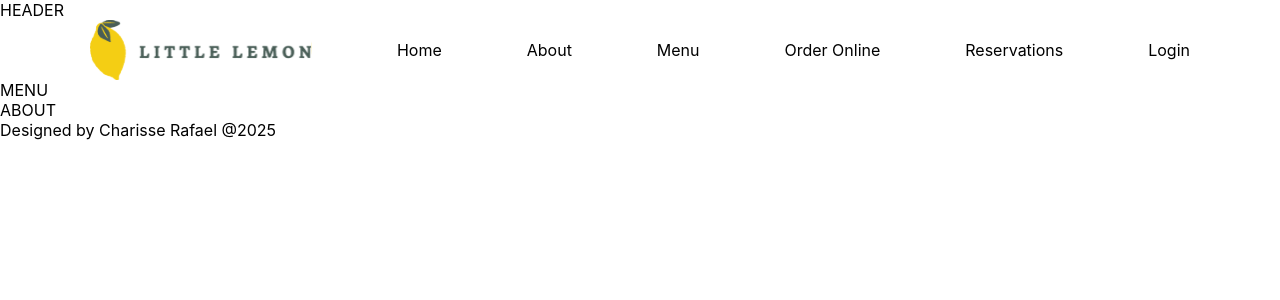
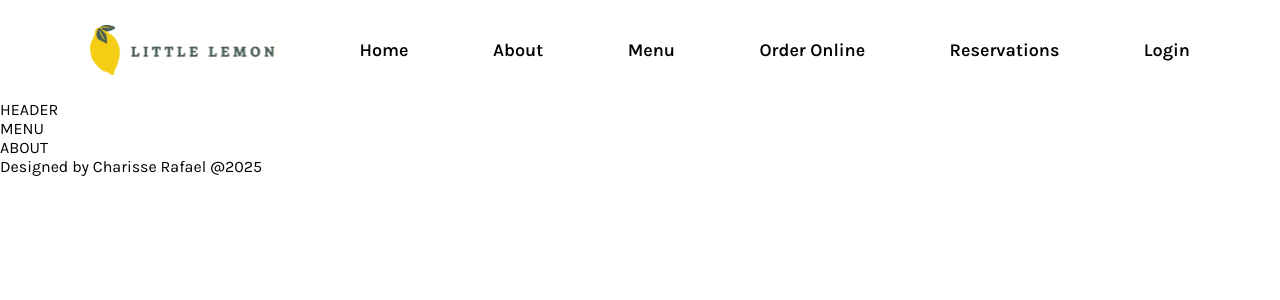
Before and after one commit to CharisseCodes/little-lemon, a React (Create React App) app: page / in a window 1280 px wide. Shown: the top 300 px of the page. Built offline with nearby package versions, Linux system fonts and the light colour scheme.

Commit message:
Added meta tags

```diff
--- a/public/index.html
+++ b/public/index.html
@@ -7,8 +7,12 @@
     <meta name="theme-color" content="#000000" />
     <meta
       name="description"
-      content="Web site created using create-react-app"
+      content="Website of Little Lemon Restaurant that provides business information, menu and enables reservation online"
     />
+    <meta name="og:title" content="Little Lemon Restaurant"/>
+    <meta name="og:description" content="Reserve your table in this family-run, mediterranean resturant!"/>
+    <meta name="og:image" content="logo.svg"/>
+
     <link rel="apple-touch-icon" href="%PUBLIC_URL%/logo192.png" />
     <!--
       manifest.json provides metadata used when your web app is installed on a
--- a/src/App.css
+++ b/src/App.css
@@ -6,22 +6,13 @@
   box-sizing: border-box;
 }
 
-App {
-  font-size: 16px;
+body {
   font-family: 'Karla', sans-serif;
 }
 
-
-h1 {
-  font-size: 2rem;
-}
-
-p {
-  font-size: 1rem;
-}
-
 a {
-  font-weight: 400;
+  font-size: 18px;
+  font-weight: 600;
 }
 
 .container {
@@ -34,6 +25,7 @@ a {
   display: flex;
   justify-content: space-between;
   align-items: center;
+  height: 100px;
 }
 
 .navbar li {
@@ -46,5 +38,5 @@ a {
 }
 
 .navbar img {
-  height: 60px;
+  height: 50px;
 }
--- a/src/App.js
+++ b/src/App.js
@@ -7,8 +7,8 @@ import Footer from './Footer.js';
 function App() {
   return (
     <>
+      <Nav />
       <Header />
-      <Nav />
       <Main />
       <Footer />
     </>
```
Also changed, not shown: public/logo.svg (added).
